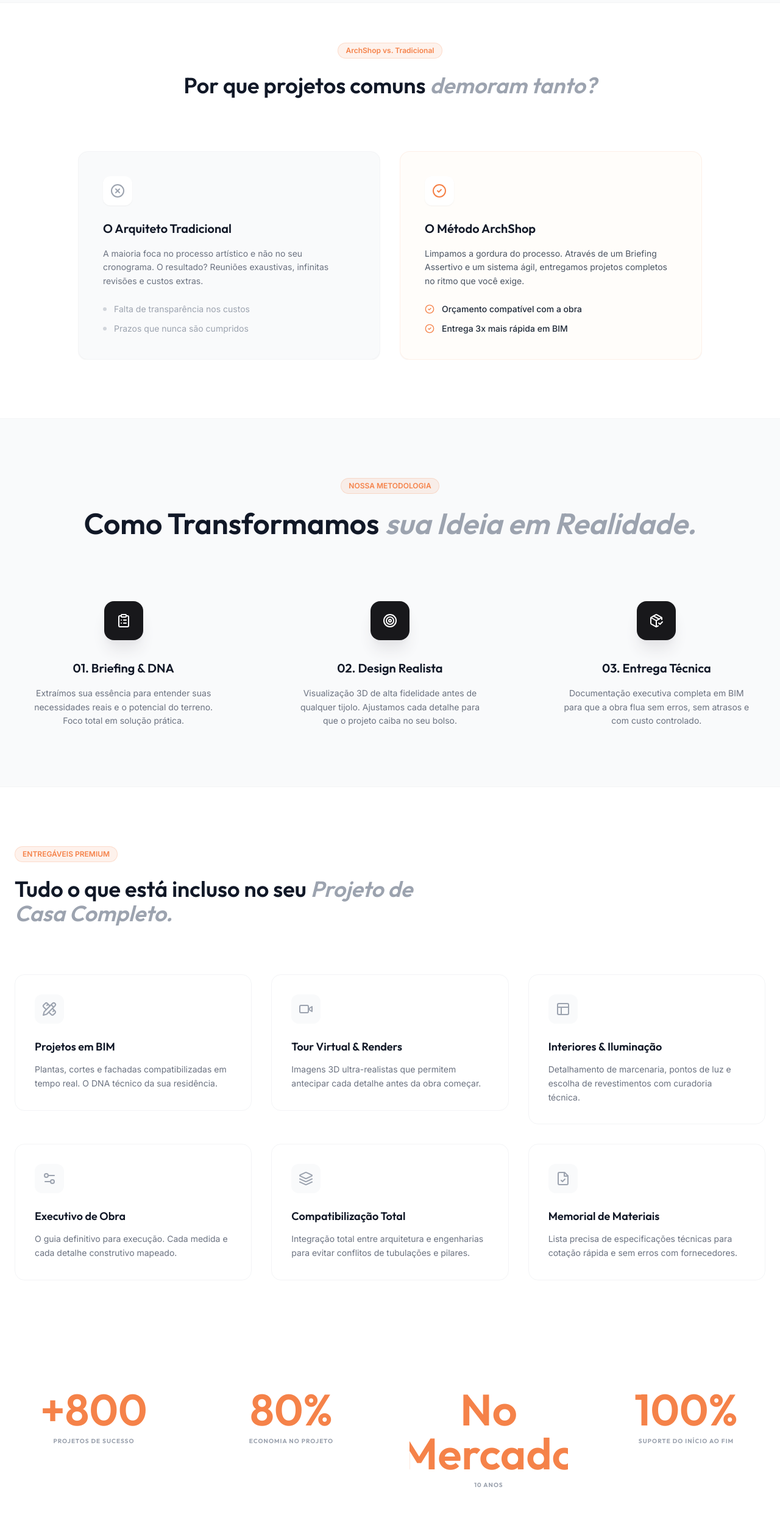
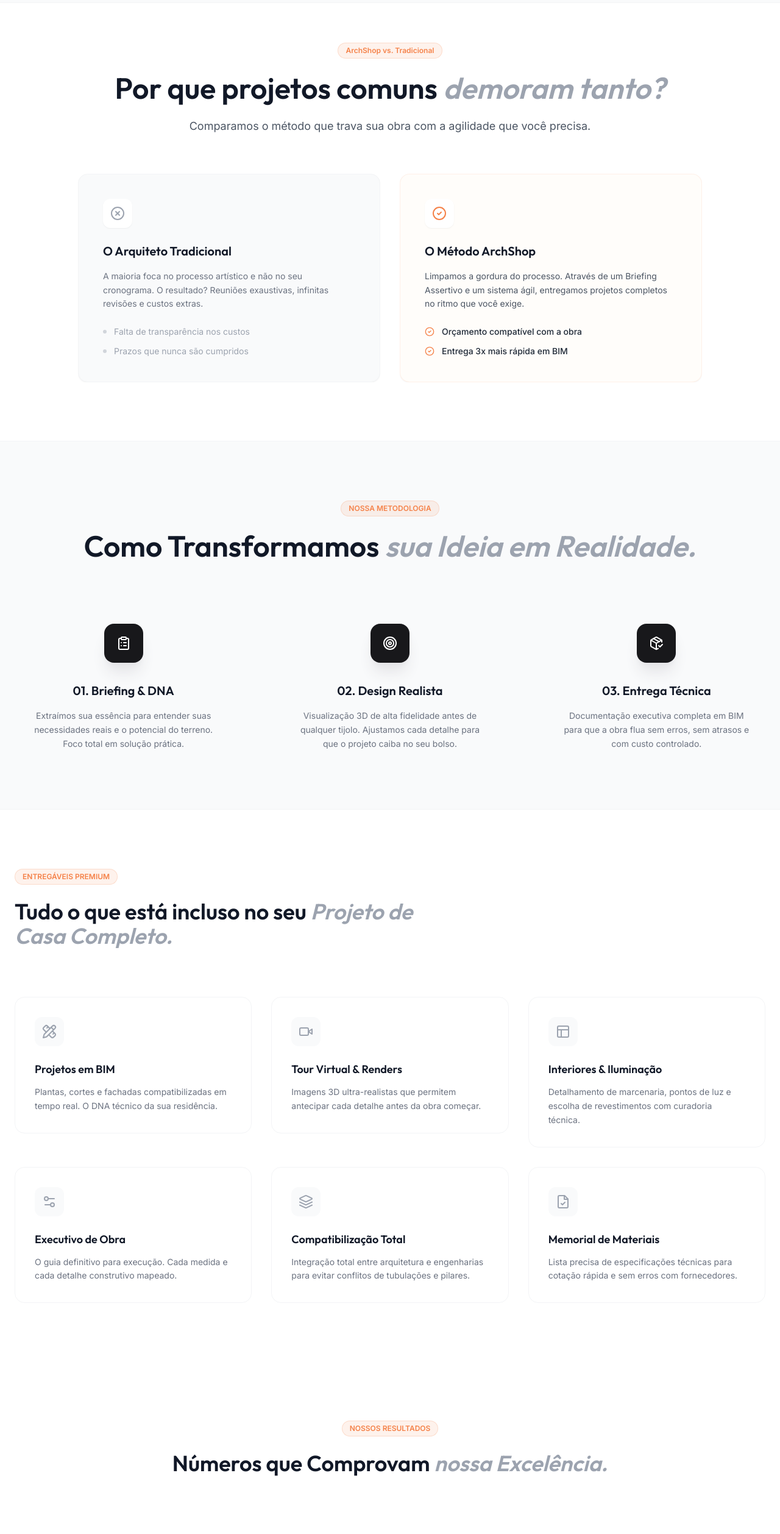
Before and after one commit to Eduardo19910319/archshop_final, a React (Vite) app: page / in a window 1280 px wide. Shown: the part 1820-4336 px from the top of the page at 61% size. Built offline with nearby package versions, Linux system fonts and the light colour scheme.

Commit message:
feat: refine custom projects page - update stats inversion add missing titles and fix CTA alignment

```diff
--- a/src/components/CaptureCTA.jsx
+++ b/src/components/CaptureCTA.jsx
@@ -18,34 +18,34 @@
                     </Reveal>
 
                     <Reveal direction="up" delay={0.1}>
-                        <h2 className="text-4xl md:text-5xl lg:text-7xl font-semibold text-white mb-10 leading-[1.1] font-outfit uppercase-none max-w-5xl mx-auto">
+                        <h2 className="text-4xl md:text-5xl lg:text-7xl font-semibold text-white mb-10 leading-[1.1] font-outfit uppercase-none max-w-4xl mx-auto">
                             Inicie o seu <span className="text-archshop-orange italic">Projeto dos Sonhos</span> agora mesmo.
                         </h2>
                     </Reveal>
 
                     <Reveal direction="up" delay={0.2}>
-                        <p className="text-zinc-400 text-xl mb-16 max-w-3xl mx-auto font-light leading-relaxed">
+                        <p className="text-zinc-400 text-lg md:text-xl mb-16 max-w-2xl mx-auto font-light leading-relaxed">
                             Receba nosso guia exclusivo sobre como planejar sua obra sem estresse e com <strong className="font-semibold text-white">previsibilidade financeira total.</strong>
                         </p>
                     </Reveal>
 
-                    <div className="flex flex-col items-center gap-8 mb-16 relative z-10">
-                        <Reveal direction="up" delay={0.3} className="w-full max-w-md">
-                            <div className="relative group">
+                    <div className="flex flex-col items-center justify-center relative z-10 w-full max-w-2xl mx-auto">
+                        <Reveal direction="up" delay={0.3} className="w-full mb-8">
+                            <div className="relative group max-w-md mx-auto">
                                 <Mail className="absolute left-6 top-1/2 -translate-y-1/2 text-zinc-600 w-5 h-5 group-focus-within:text-archshop-orange transition-colors" />
                                 <input
                                     type="email"
                                     placeholder="Seu melhor e-mail"
-                                    className="w-full bg-white/5 border border-white/10 rounded-2xl py-6 pl-14 pr-6 text-white focus:outline-none focus:border-archshop-orange transition-all placeholder:text-zinc-600 font-medium text-lg shadow-inner shadow-black/20"
+                                    className="w-full bg-white/5 border border-white/10 rounded-2xl py-6 pl-14 pr-6 text-white focus:outline-none focus:border-archshop-orange transition-all placeholder:text-zinc-600 font-medium text-lg text-center md:text-left shadow-inner shadow-black/20"
                                 />
                             </div>
                         </Reveal>
-                        <Reveal direction="up" delay={0.4}>
-                            <div className="flex flex-col sm:flex-row gap-4">
-                                <button className="w-full sm:w-auto bg-archshop-orange hover:bg-orange-600 text-white font-bold py-6 px-12 rounded-2xl transition-all flex items-center justify-center gap-3 group shadow-2xl shadow-orange-950/40 text-lg uppercase tracking-wider">
+                        <Reveal direction="up" delay={0.4} className="w-full">
+                            <div className="flex flex-col sm:flex-row items-center justify-center gap-4">
+                                <button className="w-full sm:w-auto min-w-[240px] bg-archshop-orange hover:bg-orange-600 text-white font-bold py-6 px-10 rounded-2xl transition-all flex items-center justify-center gap-3 group shadow-2xl shadow-orange-950/40 text-base md:text-lg uppercase tracking-wider">
                                     Quero meu Guia <ArrowRight size={20} className="group-hover:translate-x-1 transition-transform" />
                                 </button>
-                                <button className="w-full sm:w-auto bg-white/5 hover:bg-white/10 text-white font-bold py-6 px-12 rounded-2xl transition-all flex items-center justify-center gap-3 border border-white/10 text-lg uppercase tracking-wider">
+                                <button className="w-full sm:w-auto min-w-[240px] bg-white/5 hover:bg-white/10 text-white font-bold py-6 px-10 rounded-2xl transition-all flex items-center justify-center gap-3 border border-white/10 text-base md:text-lg uppercase tracking-wider">
                                     Falar com Especialista
                                 </button>
                             </div>
--- a/src/components/FAQ.jsx
+++ b/src/components/FAQ.jsx
@@ -31,13 +31,18 @@
         <div className="text-center mb-16 md:mb-20">
           <Reveal direction="up">
             <div className="inline-flex items-center gap-2 px-3 py-1 rounded-full bg-archshop-orange/10 border border-archshop-orange/20 text-archshop-orange text-xs font-semibold mb-6 uppercase">
-                Central de Ajuda
+                FAQ ArchShop
             </div>
           </Reveal>
           <Reveal direction="up" delay={0.1}>
-            <h2 className="text-3xl lg:text-5xl font-semibold text-gray-900 font-outfit uppercase-none">
+            <h2 className="text-3xl lg:text-6xl font-semibold text-gray-900 font-outfit uppercase-none">
               Tudo o que você <span className="text-gray-400 italic">Precisa Saber.</span>
             </h2>
+          </Reveal>
+          <Reveal direction="up" delay={0.2}>
+            <p className="text-gray-600 text-lg mt-6 max-w-2xl mx-auto">
+              Tire suas dúvidas sobre prazos, custos e como funciona nossa entrega em BIM.
+            </p>
           </Reveal>
         </div>
 
--- a/src/components/PainPoints.jsx
+++ b/src/components/PainPoints.jsx
@@ -13,9 +13,14 @@
             </div>
           </Reveal>
           <Reveal direction="up" delay={0.1}>
-            <h2 className="text-3xl lg:text-4xl font-semibold text-gray-900 mb-6 font-outfit uppercase-none">
+            <h2 className="text-3xl lg:text-5xl font-semibold text-gray-900 mb-6 font-outfit uppercase-none">
               Por que projetos comuns <span className="text-gray-400 italic">demoram tanto?</span>
             </h2>
+          </Reveal>
+          <Reveal direction="up" delay={0.2}>
+            <p className="text-gray-600 text-lg leading-relaxed max-w-2xl mx-auto">
+              Comparamos o método que trava sua obra com a agilidade que você precisa.
+            </p>
           </Reveal>
         </div>
 
--- a/src/components/Stats.jsx
+++ b/src/components/Stats.jsx
@@ -5,13 +5,25 @@
     const stats = [
         { label: "Projetos de Sucesso", value: "+800" },
         { label: "Economia no Projeto", value: "80%" },
-        { label: "10 Anos", value: "No Mercado" },
+        { label: "Anos no Mercado", value: "10" },
         { label: "Suporte do início ao fim", value: "100%" }
     ];
 
     return (
-        <section className="w-full py-20 bg-white relative">
+        <section className="w-full py-24 bg-white relative">
             <div className="container mx-auto px-4 sm:px-6 max-w-7xl">
+                <div className="text-center mb-16">
+                    <Reveal direction="up">
+                        <div className="inline-flex items-center gap-2 px-3 py-1 rounded-full bg-archshop-orange/10 border border-archshop-orange/20 text-archshop-orange text-xs font-semibold mb-6 uppercase">
+                            Nossos Resultados
+                        </div>
+                    </Reveal>
+                    <Reveal direction="up" delay={0.1}>
+                        <h2 className="text-3xl lg:text-4xl font-semibold text-gray-900 mb-6 font-outfit uppercase-none">
+                            Números que Comprovam <span className="text-gray-400 italic">nossa Excelência.</span>
+                        </h2>
+                    </Reveal>
+                </div>
                 <div className="grid grid-cols-2 lg:grid-cols-4 gap-12 lg:gap-16">
                     {stats.map((stat, idx) => (
                         <Reveal key={idx} direction="up" delay={0.1 * idx}>
```
